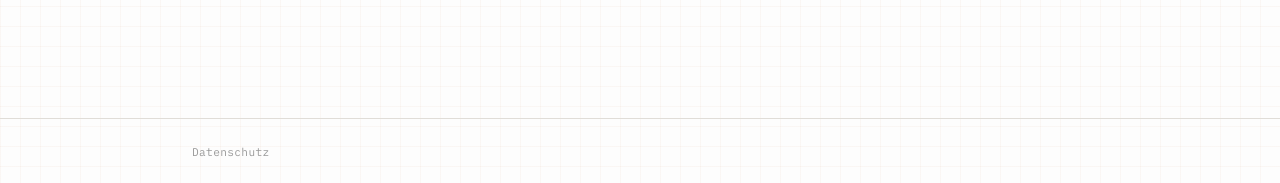
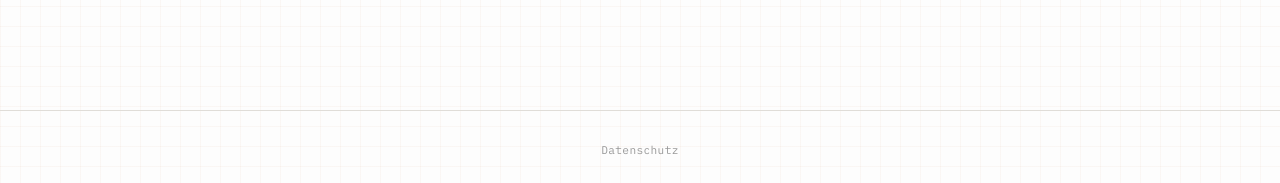
Before and after one commit to hobabu/ahabsharpoon, a Jekyll site: the page built from index.html, in a window 1280 px wide. Shown: the part 714-897 px from the top of the page. Built offline with Jekyll 4.4.1, drawn with Linux system fonts in a browser that asks for light colours.

Commit message:
Update footer-inner styles to center text
Removed flexbox styling from footer-inner and added text alignment.

```diff
--- a/assets/css/style.css
+++ b/assets/css/style.css
@@ -356,9 +356,7 @@
 }
 
 .footer-inner {
-  display: flex;
-  justify-content: space-between;
-  align-items: center;
+  text-align: center;
 }
 
 
```
